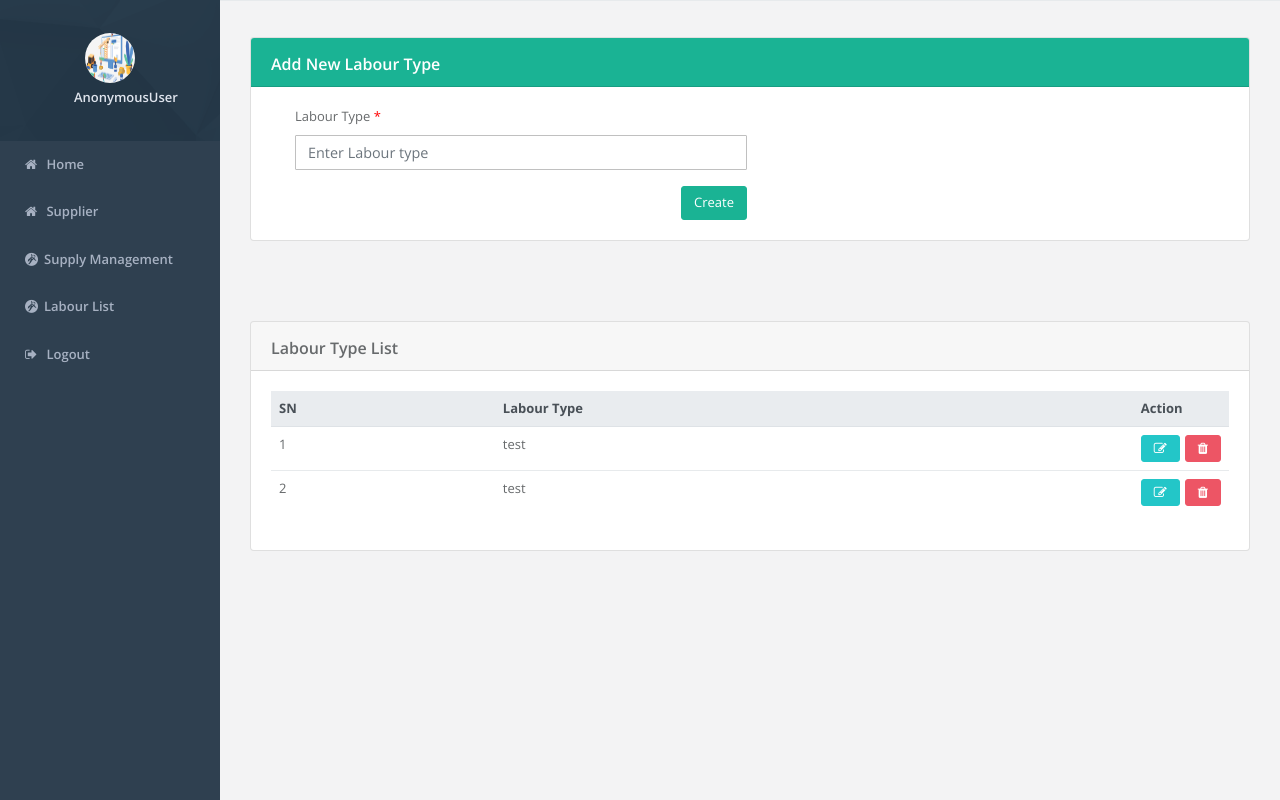
After one commit to saif409/Construction_management_system, a Django app: page /supply/labour_type/ in a window 1280 px wide. The commit adds this page. Run offline with Django 3.2, Linux system fonts and the light colour scheme; data comes from the database, SQL or seed files in the repository; both versions use the stored data as it was after the commit; some libraries are stand-ins or nearby versions.

Commit message:
update labour type and labour part

```diff
--- a/supply_management/models.py
+++ b/supply_management/models.py
@@ -16,6 +16,11 @@ class Labour(models.Model):
     qualification = models.CharField(max_length=200)
     nid_number = models.CharField(max_length=200)
     photo = models.ImageField()
+    created_date = models.DateField(auto_now_add=True)
+
+    def __str__(self):
+        return self.name
+
 
 class Supplier(models.Model):
     name = models.CharField(max_length=200)
--- a/supply_management/urls.py
+++ b/supply_management/urls.py
@@ -9,6 +9,15 @@ urlpatterns = [
     path('add-supplier/', views.add_supplier, name="add_supplier"),
     path('update-supplier/<int:id>/', views.update_supplier, name="update_supplier"),
     path('remove-supplier/<int:id>/', views.remove_supplier, name="remove_supplier"),
+    path('labour_type/', views.labour_type, name="labour_type"),
+    path('update-labour-type/<int:id>/', views.update_labour_type, name="update_labour_type"),
+    path('remove_labour_type/<int:id>/', views.remove_labour_type, name="remove_labour_type"),
+    path('labour_list/', views.labour_list, name="labour_list"),
+    path('add-new-labour/', views.add_new_labour, name="add_new_labour"),
+    path('remove_labour/<int:id>/', views.remove_labour, name="remove_labour"),
+
+
+
     # path('stock/list/', views.stock_list, name="stock_list"),
     # path('site-manager-request', views.site_manager_request, name="site_manager_request"),
     # path('site-manager-request-list/<str:filter>/', views.site_manager_request_list, name="site_manager_request_list"),
--- a/supply_management/views.py
+++ b/supply_management/views.py
@@ -3,7 +3,7 @@ from django.shortcuts import render,get_object_or_404, redirect
 from django.contrib import messages
 from django.views.generic.base import View
 
-from .models import Supply, Supplier, Stock,Material
+from .models import Supply, Supplier, Stock,Material,Labour,LabourTypes
 
 
 # Create your views here.
@@ -121,6 +121,79 @@ def remove_supplier(request, id):
     messages.success(request, "Supplier Removed Successfully")
     return redirect('add_supplier')
 
+
+def labour_type(request):
+    labour_type_obj = LabourTypes.objects.all()[::-1]
+    context={
+        "labour_type":labour_type_obj
+    }
+    if request.method == "POST":
+        labour_types = request.POST.get("labour_types")
+        obj = LabourTypes(labour_types=labour_types)
+        obj.save()
+        messages.success(request, "Labour Type Added Successfully")
+        return redirect('labour_type')
+    return render(request, "labour/labour_type_list.html", context)
+
+
+def update_labour_type(request, id):
+    obj = get_object_or_404(LabourTypes, id=id)
+    if request.method == "POST":
+        obj.labour_types = request.POST.get("labour_types")
+        obj.save()
+        messages.success(request, "Labour Type Update Successfully")
+        return redirect('labour_type')
+
+
+
+def remove_labour_type(request, id):
+    obj = get_object_or_404(LabourTypes, id=id)
+    obj.delete()
+    messages.success(request, "Labour Type Remove Successfully")
+    return redirect('labour_type')
+
+
+def labour_list(request):
+    labour_obj = Labour.objects.all()[::-1]
+    context={
+        "labour": labour_obj,
+        'isact_labourlist': 'active'
+    }
+    return render(request, "labour/labour_list.html", context)
+
+
+def add_new_labour(request):
+    labour_type = LabourTypes.objects.all()
+    context={
+        'labour_type':labour_type,
+        'isact_labourlist':'active'
+    }
+    if request.method == "POST":
+        name = request.POST.get("name")
+        phone = request.POST.get("phone")
+        address = request.POST.get("address")
+        lab = request.POST.get("labour_type")
+        labour_t = LabourTypes.objects.get(id=int(lab))
+        qualification = request.POST.get("qualification")
+        nid_number = request.POST.get("nid_number")
+        photo = request.FILES.get("photo")
+        obj = Labour(labour_type=labour_t,name=name, phone=phone, address=address, qualification=qualification, nid_number=nid_number,photo=photo)
+        obj.save()
+        messages.success(request, "Labour added successfully")
+        return redirect('labour_list')
+    return render(request, "labour/add_new_labour.html", context)
+
+
+def remove_labour(request, id):
+    obj = get_object_or_404(Labour, id=id)
+    obj.delete()
+    messages.success(request, "Labour removed successfully")
+    return redirect('labour_list')
+
+
+
+
+
 # def stock_list(request):
 #     obj = Stock.objects.all()[::-1]
 #     stock_obj = Stock.objects.all()
--- a/templates/header.html
+++ b/templates/header.html
@@ -37,12 +37,15 @@
             <li class="supply {{ isact_supply }}">
                 <a href="{% url 'list' %}"><i class="fa fa-grav" aria-hidden="true"></i><span class="nav-label">Supply Management</span></a>
             </li>
-            <li class="stock{{ isact_stock }} ">
-                <a href=""><i class="fa fa-grav" aria-hidden="true"></i><span class="nav-label">Stock</span></a>
+            <li class="supply {{ isact_labourlist }}">
+                <a href="{% url 'labour_list' %}"><i class="fa fa-grav" aria-hidden="true"></i><span class="nav-label">Labour List</span></a>
             </li>
-            <li class="dashboard {{ isact_site_manager }}">
-                <a href=""><i class="fa fa-grav" aria-hidden="true"></i><span class="nav-label">Manager Request List</span></a>
-            </li>
+{#            <li class="stock{{ isact_stock }} ">#}
+{#                <a href=""><i class="fa fa-grav" aria-hidden="true"></i><span class="nav-label">Stock</span></a>#}
+{#            </li>#}
+{#            <li class="dashboard {{ isact_site_manager }}">#}
+{#                <a href=""><i class="fa fa-grav" aria-hidden="true"></i><span class="nav-label">Manager Request List</span></a>#}
+{#            </li>#}
 
 
             <li>
--- /dev/null
+++ b/templates/labour/labour_type_list.html
@@ -0,0 +1,151 @@
+{% include 'header.html' %}
+{% load static %}
+
+<div class="main-content" id="panel" style="margin-top:5px;">
+    <div class="col-lg-12">
+        {% if messages %}
+        <div class="messages">
+            {% for message in messages %}
+            <div class="alert alert-primary" {% if message.tags %} class="{{ message.tags }}" {% endif %}>
+                {{ message}}
+            </div>
+            {% endfor %}
+        </div>
+        {% endif %}
+    </div>
+
+
+    <!-- Page content -->
+    <div class="container-fluid mt--6" style="margin-top:30px; padding-bottom: 50px">
+        <div class="row">
+
+            <div class="col-xl-12 order-xl-1">
+                <div class="card">
+                    <div class="card-header bg-primary">
+                        <div class="row align-items-center">
+                            <div class="col-8">
+                                <h3 class="mb-0">Add New Labour Type</h3>
+                            </div>
+                        </div>
+                    </div>
+                    <div class="card-body">
+                        <form method="POST">
+                            {% csrf_token %}
+                            <div class="pl-lg-4">
+                                <div class="row">
+                                    <div class="col-lg-6">
+                                        <div class="form-group">
+                                            <label>Labour Type&nbsp;<span style="color:red;">*</span></label>
+                                            <input type="text" name="labour_types" id="input-country"
+                                                   pattern="[A-Za-z,]{3,40}" placeholder="Enter Labour type"
+                                                   title="First Name must be between 3 and 40 characters in length and contains only letters" class="form-control" required>
+                                        </div>
+                                        <button class="btn btn-primary float-right" type="submit" style="">Create</button>
+                                    </div>
+                                </div>
+
+                            </div>
+                        </form>
+
+                    </div>
+                </div>
+            </div>
+        </div>
+    </div>
+</div>
+
+
+<div class="col-xl-12 order-xl-1" style="margin-top:30px; padding-bottom: 100px">
+    <div class="card">
+        <div class="card-header">
+            <div class="row align-items-center">
+                <div class="col-8">
+                    <h3 class="mb-0">Labour Type List</h3>
+                </div>
+            </div>
+        </div>
+        <div class="card-body">
+
+            <div class="table-responsive">
+                <table class="table align-items-center table-flush" id="addCountry">
+                    <thead class="thead-light">
+                    <tr>
+                        <th scope="col" class="sort" data-sort="SL NO">SN</th>
+                        <th scope="col" class="sort" data-sort="title">Labour Type</th>
+                        <th scope="col">Action</th>
+                    </tr>
+                    </thead>
+
+                    <tbody class="list">
+                    {% for c in labour_type %}
+                    <tr>
+                        <td>{{ forloop.counter }}</td>
+                        <td>{{ c.labour_types }}</td>
+                        <td style="width: 10%">
+                            <div class="btn-group">
+                                <a href="" data-toggle="modal" id="{{c.id}}" data-target="#surve_update{{c.id}}"><button class="btn btn-info fa fa-edit" style="margin-right: 5px"></button></a>
+                                <a href="" data-toggle="modal" id="{{c.id}}" data-target="#surve_delete{{c.id}}">
+                                    <button class="btn btn-danger fa fa-trash"></button></a>
+                            </div>
+                        </td>
+
+                    </tr>
+                    <div class="modal fade" id="surve_update{{c.id}}" tabindex="-1" role="dialog"
+                         aria-labelledby="exampleModalLabel" aria-hidden="false">
+                        <div class="modal-dialog" role="document">
+                          <div class="card">
+                            <div class="card-header bg-primary">Update Labour Type</div>
+                            <div class="card-body">
+                                <form method="POST" action="{% url 'update_labour_type' id=c.id %}">
+                                    {% csrf_token %}
+                                    <div class="pl-lg-4">
+                                        <div class="row">
+                                            <div class="col-lg-12">
+                                                <div class="form-group">
+                                                    <label>Labour Type&nbsp;<span style="color:#ff0000;">*</span></label>
+                                                    <input type="text" class="form-control" name="labour_types" id="input-country" value="{{ c.labour_types }}" required>
+                                                </div>
+                                                <button class="btn btn-primary float-right" type="submit" style="">Update</button>
+                                            </div>
+                                        </div>
+                                    </div>
+                                </form>
+                            </div>
+                        </div>
+                        </div>
+                    </div>
+
+
+                    <div class="modal fade" id="surve_delete{{c.id}}" tabindex="-1" role="dialog"
+                         aria-labelledby="exampleModalLabel" aria-hidden="true">
+                        <div class="modal-dialog" role="document">
+                            <div class="modal-content">
+                                <div class="modal-header">
+                                    <h5 class="modal-title" id="exampleModalLabel">Are you sure about deleting the following Objects?</h5>
+                                    <button class="close" type="button" data-dismiss="modal" aria-label="Close">
+                                        <span aria-hidden="true">×</span>
+                                    </button>
+                                </div>
+                                <div class="modal-body">{{ c.labour_types }}</div>
+                                <div class="modal-footer">
+                                    <button class="btn btn-danger" type="button" data-dismiss="modal">Cancel</button>
+                                    <a class="btn btn-primary" href="{% url 'remove_labour_type' id=c.id %}">Confirm Delete</a>
+                                </div>
+                            </div>
+                        </div>
+                    </div>
+                    {% endfor %}
+
+                    </tbody>
+
+                </table>
+
+            </div>
+        </div>
+
+    </div>
+</div>
+
+
+
+{% include 'footer.html' %}
```
Also changed, not shown: templates/labour/add_new_labour.html (added, +70 -0 lines), templates/labour/labour_list.html (added, +139 -0 lines), db.sqlite3, supply_management/migrations/0004_labour_created_date.py (added).
